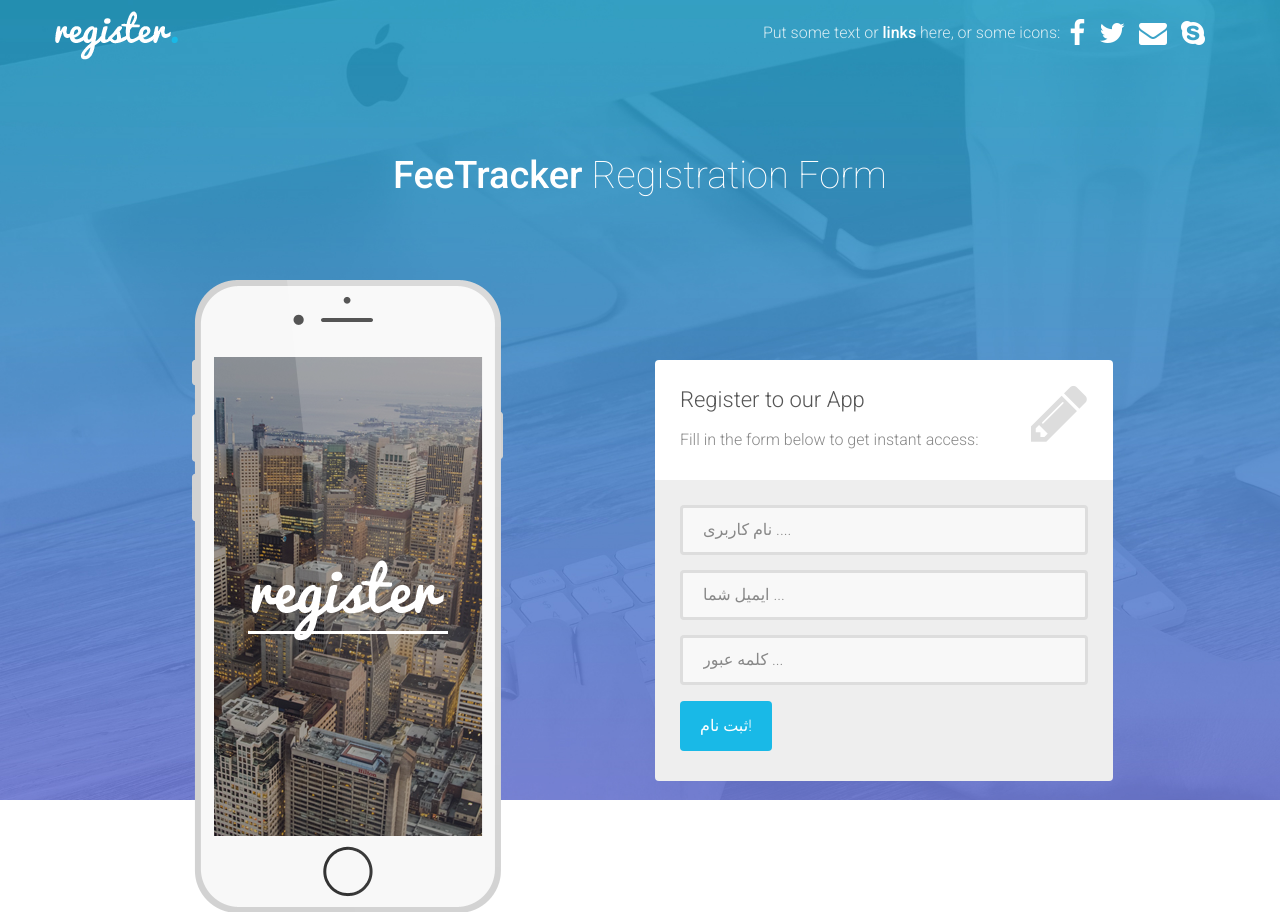
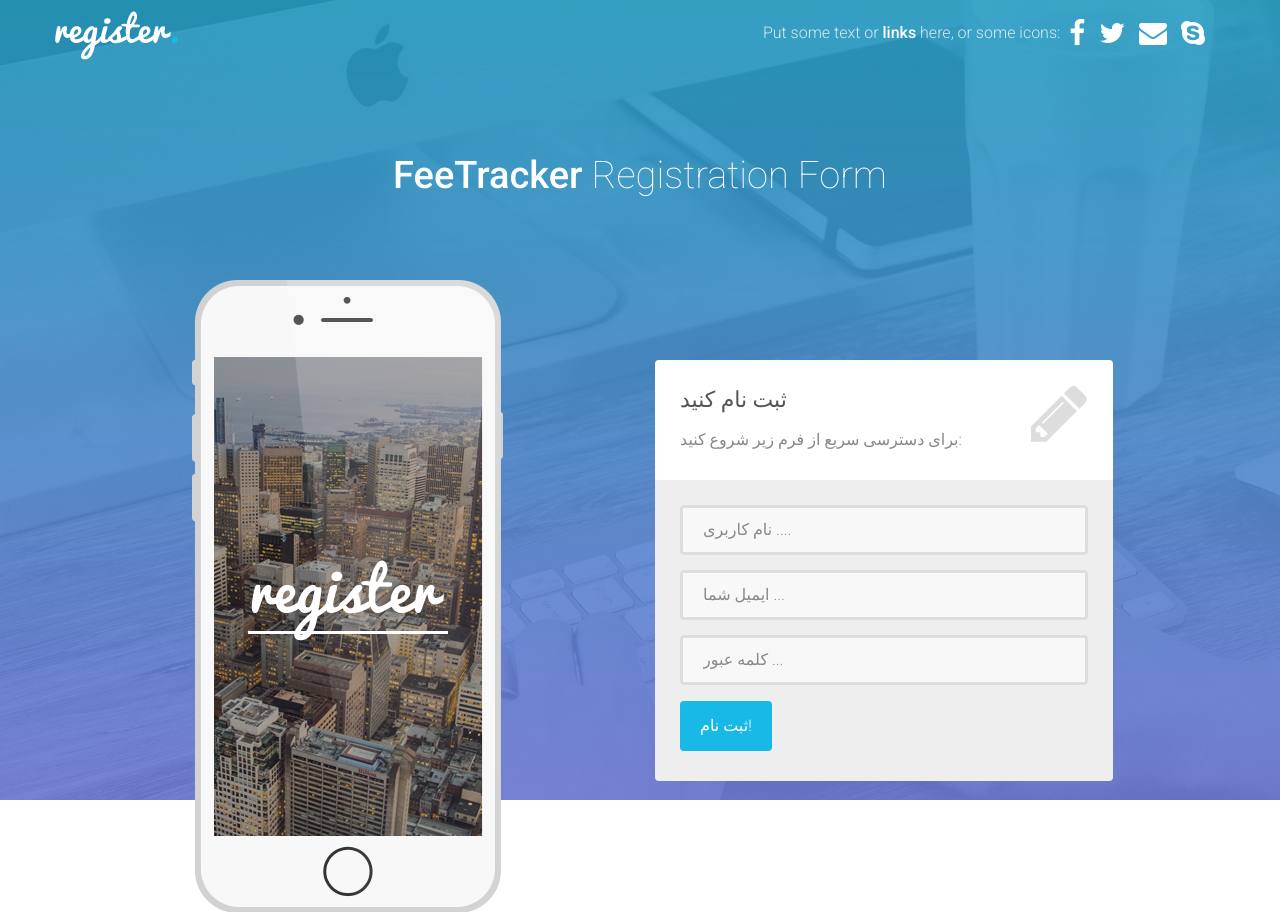
Before and after one commit to zahralizadeh/fee-tracker, a Django app: template webapp/templates/register.html in a window 1280 px wide. Shown: the top 912 px of the page. Run offline with Django 3.2, Linux system fonts and the light colour scheme; the template is opened without the code that fills it, so the values that code supplies are empty; some libraries are stand-ins or nearby versions.

Commit message:
register workflow worked

```diff
--- a/webapp/templates/register.html
+++ b/webapp/templates/register.html
@@ -36,7 +36,7 @@
     </head>
 
     <body>
-
+{% block content %}
 		<!-- Top menu -->
 		<nav class="navbar navbar-inverse navbar-no-bg" role="navigation">
 			<div class="container">
@@ -97,26 +97,28 @@
                         <div class="col-sm-5 form-box">
                         	<div class="form-top">
                         		<div class="form-top-left">
-                        			<h3>Register to our App</h3>
-                            		<p>Fill in the form below to get instant access:</p>
+                        			<h3>ثبت نام کنید</h3>
+                            		<p>برای دسترسی سریع از فرم زیر شروع کنید:</p>
                         		</div>
                         		<div class="form-top-right">
                         			<i class="fa fa-pencil"></i>
                         		</div>
                             </div>
                             <div class="form-bottom">
-			                    <form role="form" action="" method="post" class="registration-form">
+			                    <form role="form" method="POST" action="{% url 'register' %}" class="registration-form">
+										{% csrf_token %}
+									<input type="hidden" name="requestcode" value="True" />
 			                    	<div class="form-group">
-			                    		<label class="sr-only" for="form-user-name">نام کاربری</label><!--TODO: edit class name of input-->
-			                        	<input type="text" name="form-user-name" placeholder="نام کاربری ...." class="form-first-name form-control" id="form-first-name">
+			                    		<label class="sr-only" for="username">نام کاربری</label><!--TODO: edit class name of input-->
+			                        	<input type="text" name="username" placeholder="نام کاربری ...." class="form-first-name form-control" id="form-first-name">
 									</div>
 									<div class="form-group">
-			                        	<label class="sr-only" for="form-email">ایمیل شما</label><!--TODO: edit class name of input-->
-			                        	<input type="text" name="form-email" placeholder="ایمیل شما ..." class="form-email form-control" id="form-email">
+			                        	<label class="sr-only" for="email">ایمیل شما</label><!--TODO: edit class name of input-->
+			                        	<input type="text" name="email" placeholder="ایمیل شما ..." class="form-email form-control" id="form-email">
 			                        </div>
 			                        <div class="form-group">
-			                        	<label class="sr-only" for="form-password">کلمه عبور </label><!--TODO: edit class name of input-->
-			                        	<input type="text" name="form-password" placeholder="کلمه عبور ..." class="form-last-name form-control" id="form-last-name">
+			                        	<label class="sr-only" for="password">کلمه عبور </label><!--TODO: edit class name of input-->
+			                        	<input type="text" name="password" placeholder="کلمه عبور ..." class="form-last-name form-control" id="form-last-name">
 									</div>
 									<div class="form-group">
 										<label for="inputPassword3" class="sr-only" >ربات نیستید؟</label>
@@ -146,7 +148,7 @@
         <!--[if lt IE 10]>
             <script src="{% static 'js/placeholder.js' %}"></script>
         <![endif]-->
-
+{% endblock %}
     </body>
 
 </html>
```
Also changed, not shown: webapp/views.py (+11 -2 lines).
